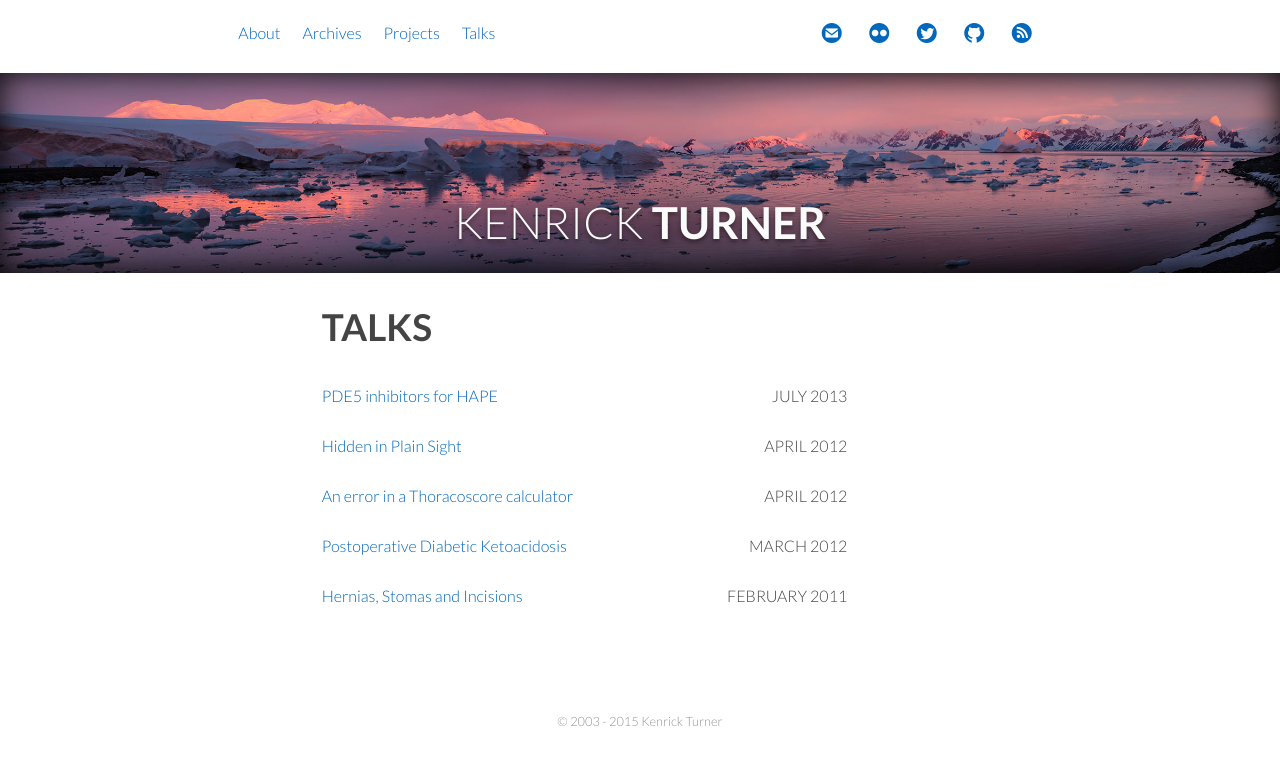
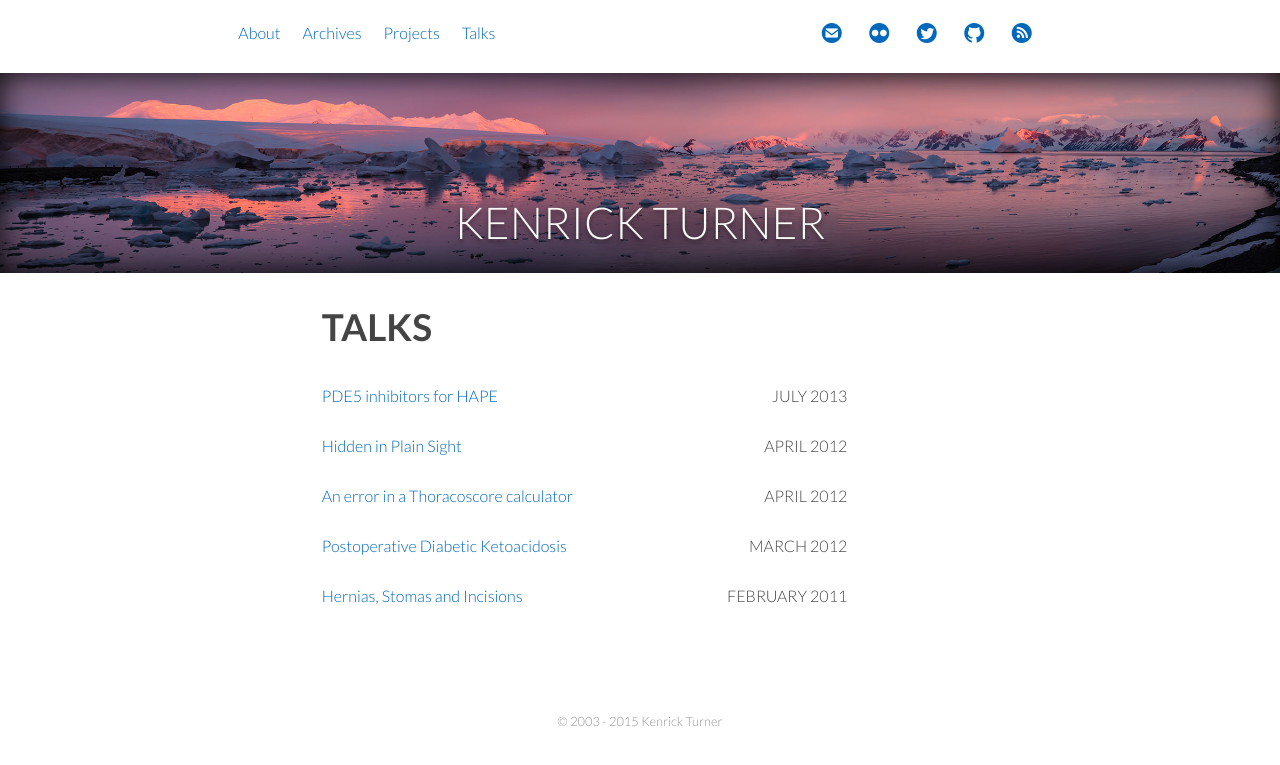
Before and after one commit to kenners/kenners.org, a Jekyll site: the page built from talks/index.html, in a window 1280 px wide. Shown: the top 765 px of the page. Built offline with Jekyll 4.4.1, drawn with Linux system fonts in a browser that asks for light colours; nearby versions of some CDN libraries.

Commit message:
Minor tweaks

```diff
--- a/_layouts/default.html
+++ b/_layouts/default.html
@@ -67,7 +67,7 @@
   <section class="photobar">
   <div class="row">
     <div class="small-12 small-centered columns titlebar">
-      <h1 class="titletext"><a href="{{ site.url }}"><span class="forename">Kenrick</span> Turner</a></h1>
+      <h1 class="titletext"><a href="{{ site.url }}"><span class="forename">Kenrick Turner</span></a></h1>
     </div>
   </div>
   </section>
```
Also changed, not shown: img/mug-1.jpg (deleted), img/slide-4.jpg (added).
